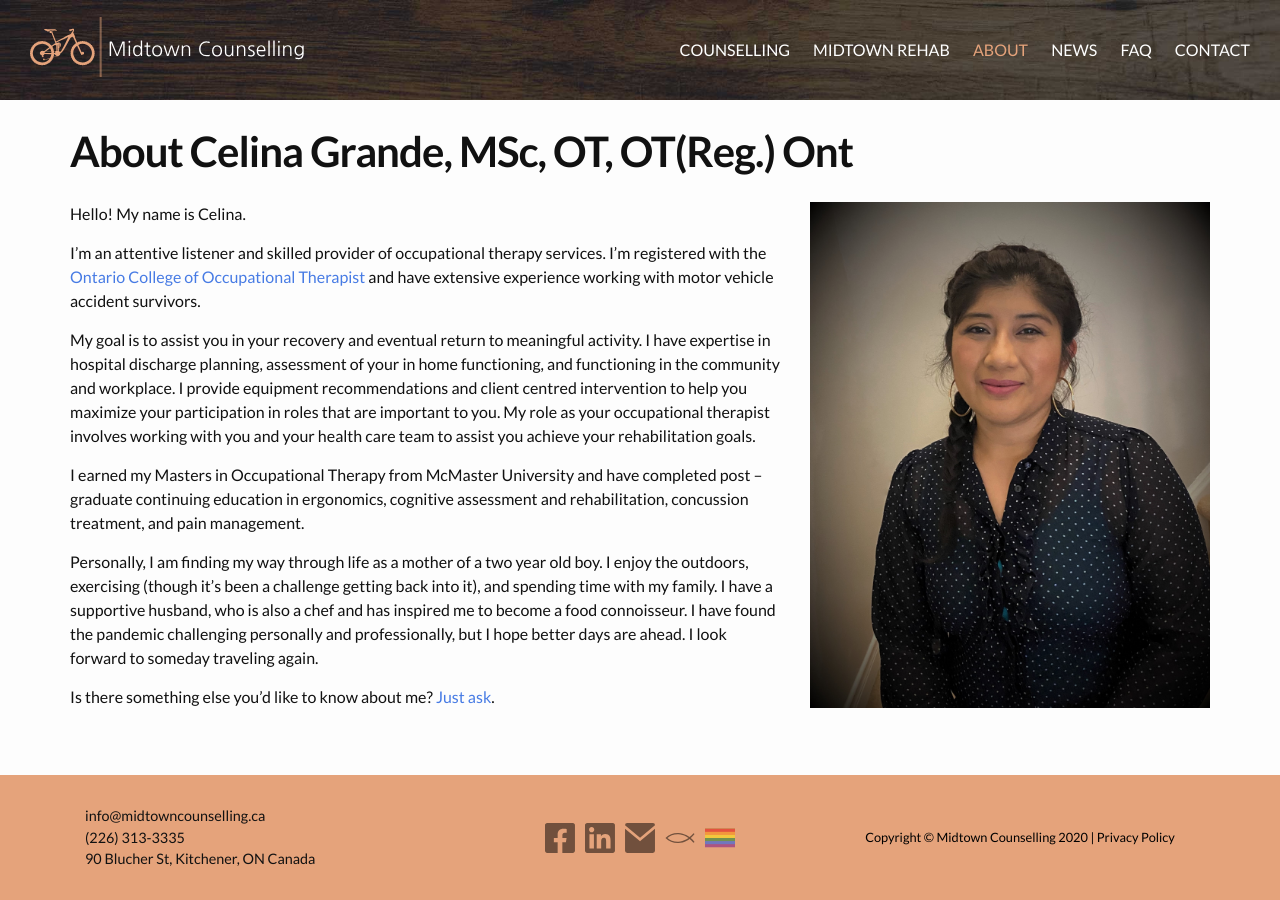
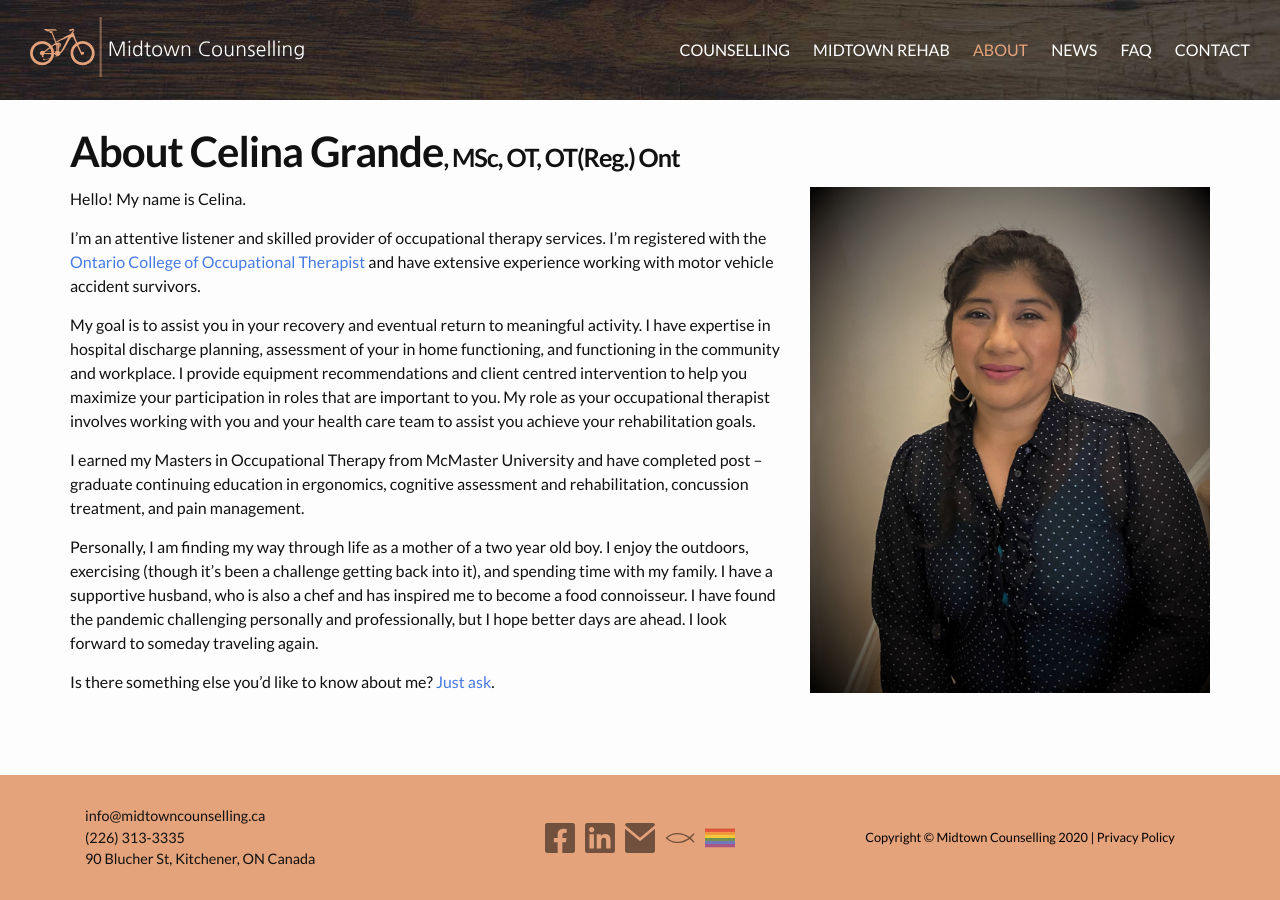
Before and after one commit to jonathanhines/midtown, a Jekyll site: the page built from about/celina.markdown, in a window 1280 px wide. Built offline with Jekyll 4.4.1, drawn with Linux system fonts in a browser that asks for light colours.

Commit message:
Customized the footer for rehab pages and style credentials on about pages.

```diff
--- a/_includes/footer.html
+++ b/_includes/footer.html
@@ -2,7 +2,11 @@
   <div class="site-footer wrapper">
     <div class="footer-column column-1 footer-contact">
       <address>
-        <a href="mailto:info@midtowncounselling.ca">info@midtowncounselling.ca</a>
+        {%- if page.url contains "/rehab" -%}
+          <a href="mailto:info@midtownrehab.ca">info@midtownrehab.ca</a>
+        {% else %}
+          <a href="mailto:info@midtowncounselling.ca">info@midtowncounselling.ca</a>
+        {% endif %}
         <a href="tel:2263133335">(226) 313-3335</a>
         <a href="https://goo.gl/maps/4Y8x66Hsc8JhMAcy9">90 Blucher St, Kitchener, ON Canada</a>
       </address>
--- /dev/null
+++ b/_layouts/page-no-title.html
@@ -0,0 +1,10 @@
+---
+layout: default
+---
+<article class="post{% if page.class %} {{ page.class }}{% endif %}">
+
+  <div class="post-content">
+    {{ content }}
+  </div>
+
+</article>
--- a/_sass/site.scss
+++ b/_sass/site.scss
@@ -940,3 +940,7 @@ a.download-thumbnail {
         text-align: center;
     }
 }
+
+.credentials {
+    font-size: 0.6em;
+}
--- a/about.markdown
+++ b/about.markdown
@@ -21,7 +21,7 @@ Lastly, Midtown cares about **STRONG COMMUNITIES**. Through partnerships with lo
 
 <img src="/assets/images/shelly-1.jpg" alt="" style="max-width: 240px;" class="image-float float-left">
 
-### Shelly Pavlić, BASc MSW RSW {#shelly}
+### Shelly Pavlić<span class="credentials">, BASc MSW RSW</span> {#shelly}
 
 
 Shelly Pavlić is a Registered Social Worker and Psychotherapist.
@@ -35,7 +35,7 @@ She is an empathetic listener, strategic coach, systems planner and community or
 
 <img src="/assets/images/celina2straight.jpg" alt="" style="max-width: 180px;" class="image-float float-right">
 
-### Celina Grande, M.Sc., OT, OT(Reg.) Ont. {#celina}
+### Celina Grande<span class="credentials">, M.Sc., OT, OT(Reg.) Ont.</span> {#celina}
 
 
 Celina Grande is a registered Occupational Therapist.
--- a/about/celina.markdown
+++ b/about/celina.markdown
@@ -1,11 +1,13 @@
 ---
-layout: page
-title: About Celina Grande, MSc, OT, OT(Reg.) Ont
+layout: page-no-title
+title: About Celina Grande
 permalink: /about/celina/
 class: about
 description: "Celina Grande is an experienced, skilled, caring Occupational Therapist"
 image: "/assets/images/celina3straight.jpg"
 ---
+
+<h1 class="post-title">About Celina Grande<span class="credentials">, MSc, OT, OT(Reg.) Ont</span></h1>
 
 <img src="/assets/images/celina3straight.jpg" alt="" class="image-float float-right">
 
--- a/about/shelly.markdown
+++ b/about/shelly.markdown
@@ -1,11 +1,13 @@
 ---
-layout: page
-title: About Shelly Pavlić, BASc, MSW, RSW
+layout: page-no-title
+title: About Shelly Pavlić
 permalink: /about/shelly/
 class: about
 description: "Shelly Pavlic is director, social worker and psychotherapist at Midtown. She is passionate about mental health treatment and a kind and caring provider"
 image: "/assets/images/shelly2.jpg"
 ---
+
+<h1 class="post-title">About Shelly Pavlić<span class="credentials">, BASc, MSW, RSW</span></h1>
 
 <img src="/assets/images/shelly2.jpg" alt="" class="image-float float-right">
 
```
